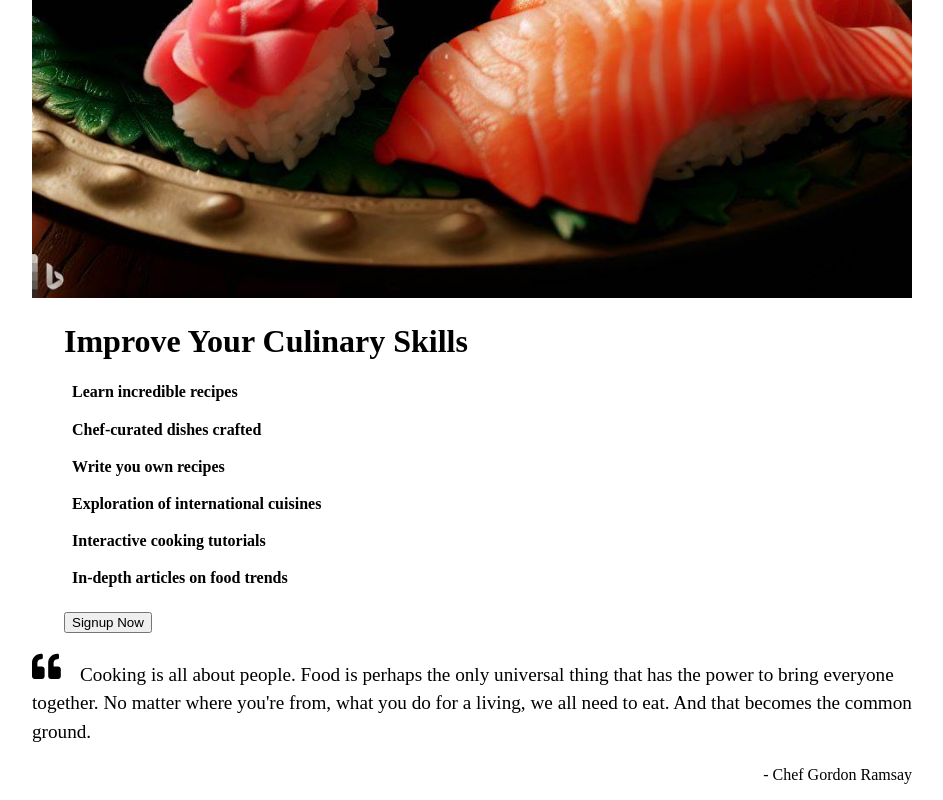
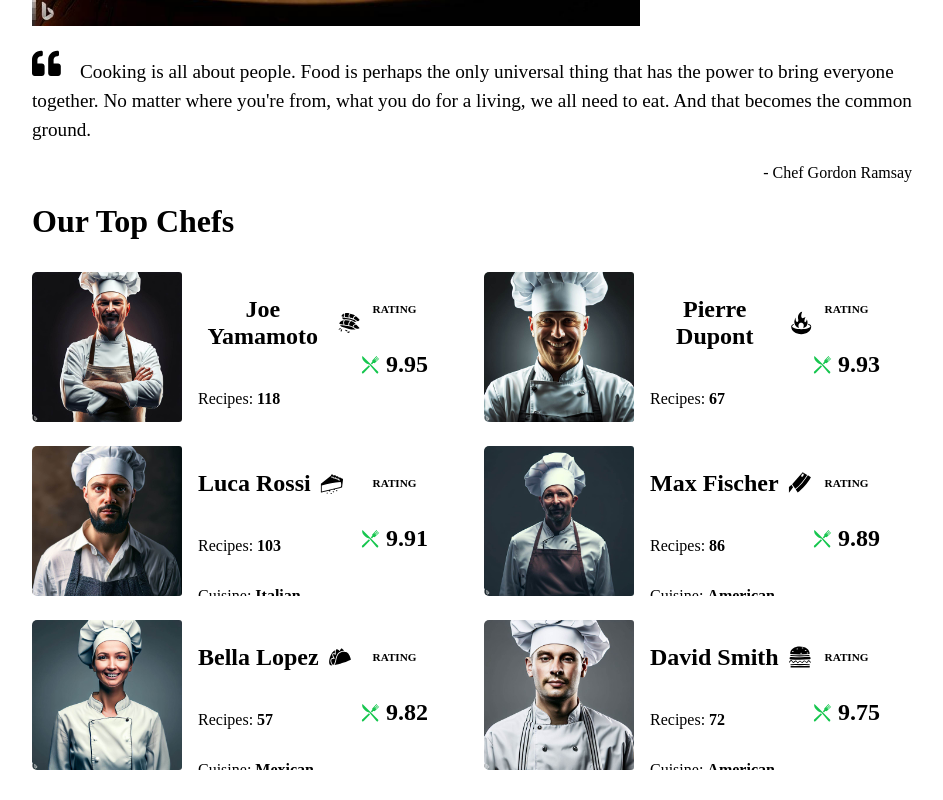
Before and after one commit to jorgeprj/goodfood-react, a React (Vite) app: page / in a window 1280 px wide. Shown: the part 841-1641 px from the top of the page, without its empty margins (168-1111 px from the left). After the commit the page ends 1619 px from the top, so only its background shows below. Built offline with nearby package versions, Linux system fonts and the light colour scheme; the HTML template or start-up script is replaced by a standard one.

Commit message:
feat: top-chefs section

```diff
--- a/src/App.jsx
+++ b/src/App.jsx
@@ -4,6 +4,8 @@ import Navbar from './components/Navbar'
 import HeroSection from './components/HeroSection'
 import ImproveSection from './components/ImproveSection'
 import QuoteSection from './components/QuoteSection'
+import ChefsSection from './components/ChefsSection'
+
 
 function App() {
 
@@ -14,6 +16,7 @@ function App() {
         <HeroSection />
         <ImproveSection />
         <QuoteSection />
+        <ChefsSection />
       </div>
     </div>
   )
--- /dev/null
+++ b/src/components/ChefCard.jsx
@@ -0,0 +1,32 @@
+import React from 'react'
+
+import { GiKnifeFork } from 'react-icons/gi';
+
+import '../styles/ChefCard.css'
+
+const ChefCard = ({ chef }) => {
+    return (
+        <div className='chef-card'>
+            <img src={chef.img} alt="" />
+            <div className='chef-card-container'>
+                <div className='chef-card-info'>
+                    <h3 className='chef-name'>
+                        {chef.name}
+                        <span><chef.icon /></span>
+                    </h3>
+                    <p className='chef-recipes'>Recipes: <b>{chef.recipesCount}</b></p>
+                    <p className='chef-cuisine'>Cuisine: <b>{chef.cuisine}</b></p>
+                    <p className='chef-ranking'>World Ranking: <b>#{chef.ranking}</b></p>
+
+                </div>
+                <div className='chef-rating'>
+                    <p className='rating-label'>Rating</p>
+                    <p className='rating-value'><GiKnifeFork color={'#17C64F'} /> {chef.rating}</p>
+                </div>
+            </div>
+        </div>
+    )
+}
+
+
+export default ChefCard
--- /dev/null
+++ b/src/components/ChefsSection.jsx
@@ -0,0 +1,82 @@
+import React from 'react'
+
+import ChefCard from './ChefCard'
+
+import { GiSushis, GiTacos, GiHamburger, GiMeatCleaver, GiFireBowl, GiPieSlice } from 'react-icons/gi';
+
+import '../styles/ChefsSection.css'
+
+const ChefsSection = () => {
+  const chefs = [
+    {
+      name: "Joe Yamamoto",
+      img: "img/top-chefs/img_8.jpg",
+      icon: GiSushis,
+      bio: "Specialized in the art of Japanese cuisine, Joe Yamamoto is a master of high-quality sushi and sashimi.",
+      ranking: "02",
+      recipesCount: 118,
+      cuisine: "Asian",
+      rating: 9.95
+    },
+    {
+      name: "Pierre Dupont",
+      img: "img/top-chefs/img_5.jpg",
+      icon: GiFireBowl,
+      bio: "Descended from a long line of French chefs, Pierre is a master in the art of contemporary French cuisine.",
+      ranking: "01",
+      recipesCount: 67,
+      cuisine: "French",
+      rating: 9.93
+    },
+    {
+      name: "Luca Rossi",
+      img: "img/top-chefs/img_10.jpg",
+      icon: GiPieSlice,
+      bio: "Luca is an Italian chef passionate about desserts. He specializes in creating delicious sweets that win everyone's hearts.",
+      ranking: "05",
+      recipesCount: 103,
+      cuisine: "Italian",
+      rating: 9.91
+    },
+    {
+      name: "Max Fischer",
+      img: "img/top-chefs/img_13.jpg",
+      icon: GiMeatCleaver,
+      bio: "Originally from Germany, Maximilian is known for his expertise in preparing meat-based dishes, both traditional and contemporary.",
+      ranking: "03",
+      recipesCount: 86,
+      cuisine: "American",
+      rating: 9.89
+    },
+    {
+      name: "Bella Lopez",
+      img: "img/top-chefs/img_1.jpg",
+      icon: GiTacos,
+      bio: "A passionate Mexican cuisine enthusiast, Bella Lopez is known for her skills in preparing traditional dishes with a modern twist.",
+      ranking: "08",
+      recipesCount: 57,
+      cuisine: "Mexican",
+      rating: 9.82
+    },
+    {
+      name: "David Smith",
+      img: "img/top-chefs/img_12.jpg",
+      icon: GiHamburger,
+      bio: "With a love for American cuisine, David Smith is a master in preparing classic dishes, from barbecue to gourmet burgers.",
+      ranking: "06",
+      recipesCount: 72,
+      cuisine: "American",
+      rating: 9.75
+    }
+  ]
+  return (
+    <div className='section chefs'>
+        <h1 className='title'>Our Top Chefs</h1>
+        <div className='top-chefs-container'>
+          {chefs.map(chef => <ChefCard key={chef.name} chef={chef} />)}
+        </div>
+    </div>
+  )
+}
+
+export default ChefsSection
--- /dev/null
+++ b/src/styles/ChefCard.css
@@ -0,0 +1,84 @@
+.chef-card{
+    display: flex;
+    height: 150px;
+    border-radius: 5px;
+    overflow: hidden;
+    box-shadow: 0 5px 10px var(--shadow-color);
+}
+
+.chef-card img{
+    height: 100%;
+    width: 150px;
+    border-radius: 3px;
+    box-shadow: 0 3px 6pc var(--shadow-color);
+}
+
+.chef-card-container{
+    display: flex;
+    flex-direction: row;
+    width: 100%;
+    justify-content: space-between;
+}
+
+.chef-card-info{
+    height: 100%;
+    display: flex;
+    flex-direction: column;
+    justify-content: space-between;
+    padding-bottom: 0.5em;
+    padding-left: 1em;
+}
+
+.chef-name{
+    display: flex;
+    align-items: center;
+    flex-direction: row;
+    text-align: center;
+    font-size: 1.5em;
+    font-weight: bold;
+    color: var(--text-color);
+}
+
+.chef-name svg{
+    display: flex;
+    font-size: 1em;
+    color: var(--primary-color);
+    margin-left: 0.4em;;
+}
+
+.chef-recipes,
+.chef-cuisine,
+.chef-ranking{
+    font-size: 1em;
+    color: var(--text-light);
+}
+
+.chef-rating{
+    display: flex;
+    align-items: center;
+    flex-direction: column;
+    justify-content: center;
+    text-align: center;
+    margin-right: 2em;
+}
+
+.rating-label{
+    font-size: 0.7em;
+    font-weight: bold;
+    text-transform: uppercase;
+    color: var(--text-light);
+}
+
+.rating-value{
+    display: flex;
+    align-items: center;
+    flex-direction: row;
+    font-size: 1.5em;
+    font-weight: bold;
+    color: var(--primary-color);
+}
+
+.rating-value svg{
+    margin-right: 0.3em;
+    font-size: 0.8em;
+}
--- /dev/null
+++ b/src/styles/ChefsSection.css
@@ -0,0 +1,10 @@
+.chefs{
+    display: block;
+}
+
+.top-chefs-container{
+    display: grid;
+    grid-template-columns: repeat(auto-fit, minmax(380px, 1fr));
+    grid-gap: 1.5em;
+    margin-top: 2em;
+}
--- a/src/styles/ImproveSection.css
+++ b/src/styles/ImproveSection.css
@@ -1,3 +1,7 @@
+.improve-section{
+    display: flex;
+}
+
 .improve-section .img img{
     width: 100%;
 }
--- a/src/styles/Navbar.css
+++ b/src/styles/Navbar.css
@@ -28,7 +28,7 @@
 
 .navbar .logo img{
     height: 2rem;
-    margin-right: 1em;
+    margin-right: 0.3em;
 }
 
 .navbar .logo span{
--- a/src/styles/index.css
+++ b/src/styles/index.css
@@ -5,7 +5,7 @@
   --background-color: #fff;
   --shadow-color: rgba(0,0,0,0.2);
   --primary-color: #17C64F;
-  --text-color: #0A0A0A;
+  --text-color: rgba(0,0,0,0.9);
   --text-light: #575757;
   --font-size: 16px;
   --animation-speed: 1;
@@ -27,6 +27,7 @@
 
 body{
   font-size: var(--font-size);
+  font-weight: 500;
 }
 
 a{
@@ -46,14 +47,13 @@ img{
 }
 
 .section{
-  display: flex;
   align-items: center;
   margin-bottom: 4vw;
 }
 
 .section .title{
   color: var(--text-color);
-  font-size: 2.5em;
+  font-size: 3em;
   margin-bottom: .25em;
 }
 
```
Also changed, not shown: public/icon.png.
